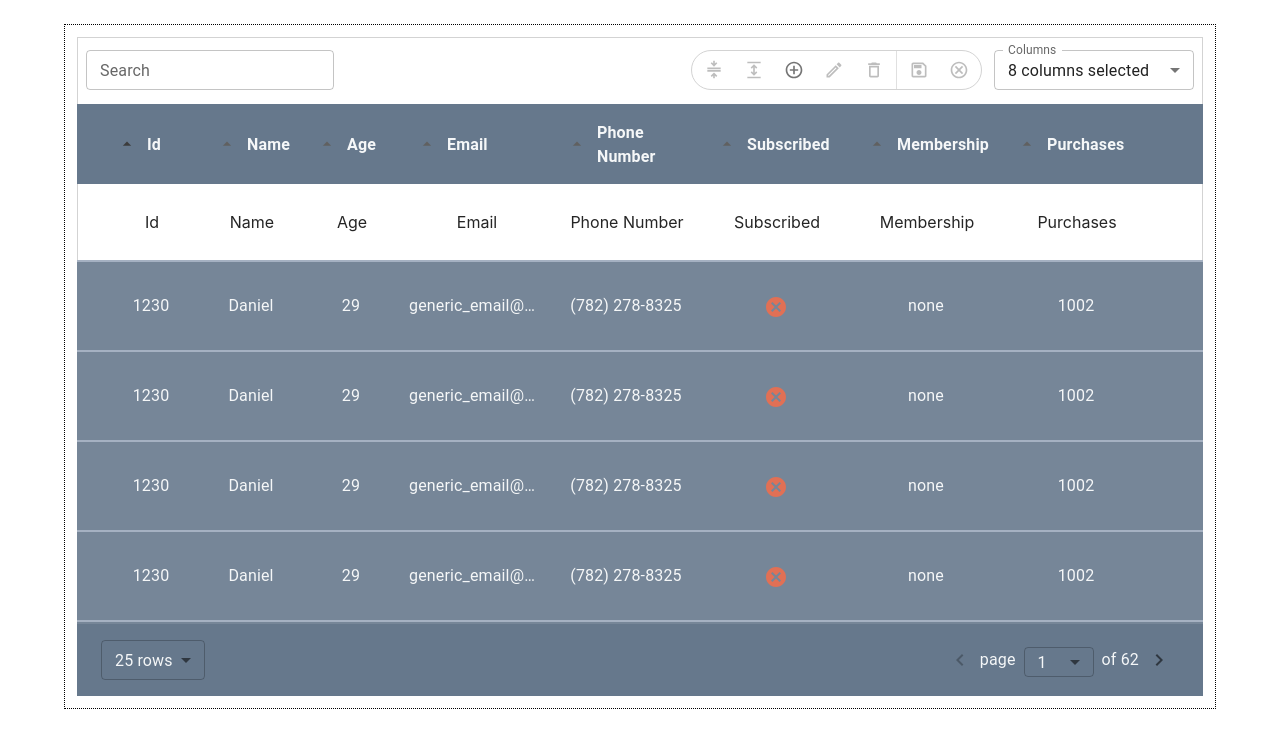
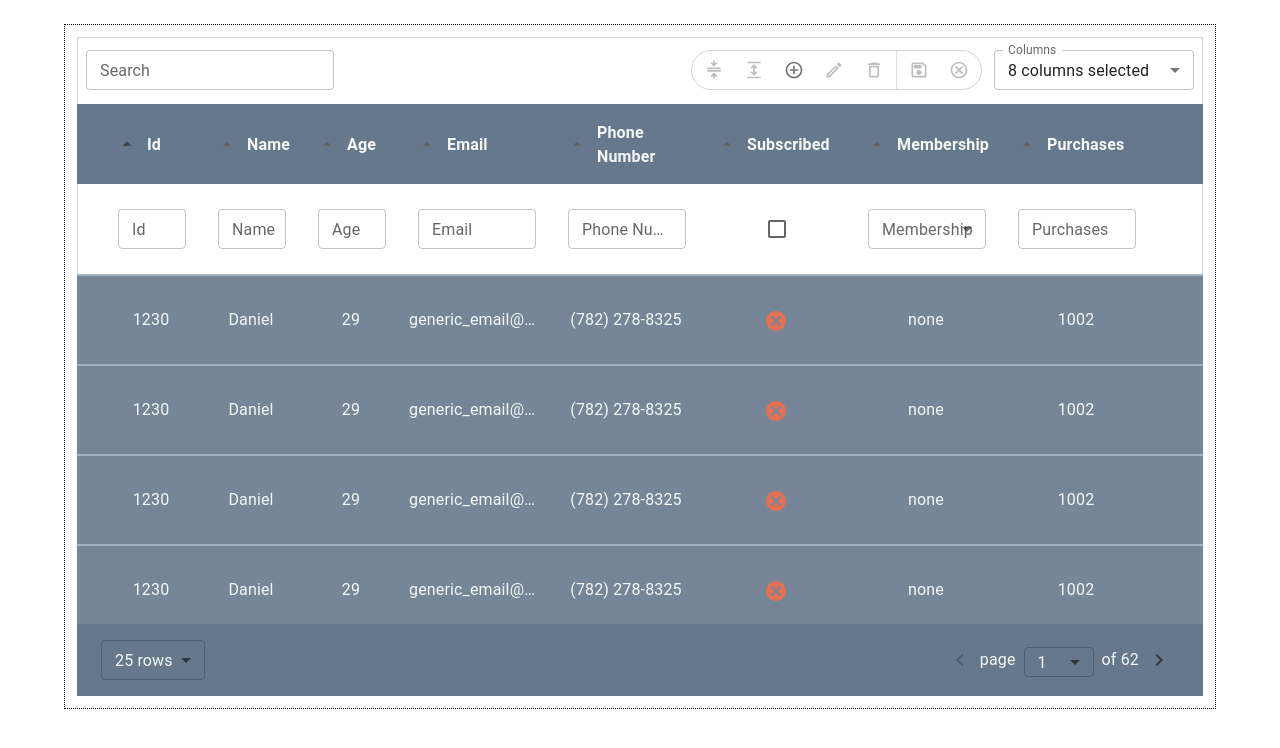
Before and after one commit to talis1999/Custom-table, a React (Create React App) app: page / in a window 1280 px wide. Shown: the top 748 px of the page. Built offline with nearby package versions, Linux system fonts and the light colour scheme.

Commit message:
adding a base for the edit column - part 2

```diff
--- a/src/components/Rows/EditField.tsx
+++ b/src/components/Rows/EditField.tsx
@@ -1,5 +1,15 @@
 import React from "react";
-import { Box, Tooltip, Typography } from "@mui/material";
+import {
+  Box,
+  FormControl,
+  TextField,
+  Checkbox,
+  Tooltip,
+  Typography,
+  InputLabel,
+  Select,
+  MenuItem,
+} from "@mui/material";
 
 import {
   COLUMN_DEFAULT_WIDTH,
@@ -7,29 +17,76 @@ import {
 } from "../../features/columns/constants";
 
 interface EditFieldProps {
-  data?: string | boolean | number;
-  type?: string;
+  title: string;
+  type: string;
   width?: number;
+  options?: string[] | number[];
 }
 
 const EditField: React.FC<EditFieldProps> = ({
-  data,
+  title,
   type,
   width = COLUMN_DEFAULT_WIDTH,
+  options = [],
 }) => {
   return (
     <Box
       sx={{
         width: `${width}px`,
-        px: 1,
-        py: 1.5,
+        px: 2,
+        py: 1,
         position: "relative",
         display: "flex",
         justifyContent: "center",
         boxSizing: "border-box",
       }}
     >
-      {data}
+      {type === ColumnTypes.String && (
+        <TextField
+          id={`${title}-input`}
+          label={`${title}`}
+          size="small"
+          //value={searchValue}
+          //onChange={handleSearch}
+        />
+      )}
+      {type === ColumnTypes.Number && (
+        <TextField
+          id={`${title}-input`}
+          label={`${title}`}
+          size="small"
+          type="number"
+          //value={searchValue}
+          //onChange={handleSearch}
+        />
+      )}
+      {type === ColumnTypes.Boolian && (
+        <Checkbox
+          id={`${title}-input`}
+          inputProps={{ "aria-label": `${title}` }}
+          //value={searchValue}
+          //onChange={handleSearch}
+        />
+      )}
+      {type === ColumnTypes.Options && (
+        <FormControl fullWidth>
+          <InputLabel id={`${title}-select-label`} size="small">
+            {title}
+          </InputLabel>
+          <Select
+            labelId={`${title}-select-label`}
+            id={`${title}-input`}
+            label={title}
+            size="small"
+            //value={searchValue}
+            //onChange={searchValue}
+          >
+            {options.map((option) => (
+              <MenuItem value={option}>{option}</MenuItem>
+            ))}
+          </Select>
+        </FormControl>
+      )}
     </Box>
   );
 };
--- a/src/components/Rows/EditRow.tsx
+++ b/src/components/Rows/EditRow.tsx
@@ -35,8 +35,8 @@ const EditRow: React.FC<RowProps> = ({}) => {
         //opacity: 0.5,
       }}
     >
-      {columns.map((column) => (
-        <EditField data={column.title} width={column.width} />
+      {columns.map(({ title, type, width, options }) => (
+        <EditField title={title} type={type} width={width} options={options} />
       ))}
     </Paper>
   );
--- a/src/constants/mockData/columns.ts
+++ b/src/constants/mockData/columns.ts
@@ -39,6 +39,7 @@ const COLUMNS: Column[] = [
     ordinalNo: 6,
     title: "Membership",
     type: "options",
+    options: ["none", "common", "premium"],
   },
   {
     id: "007",
```
